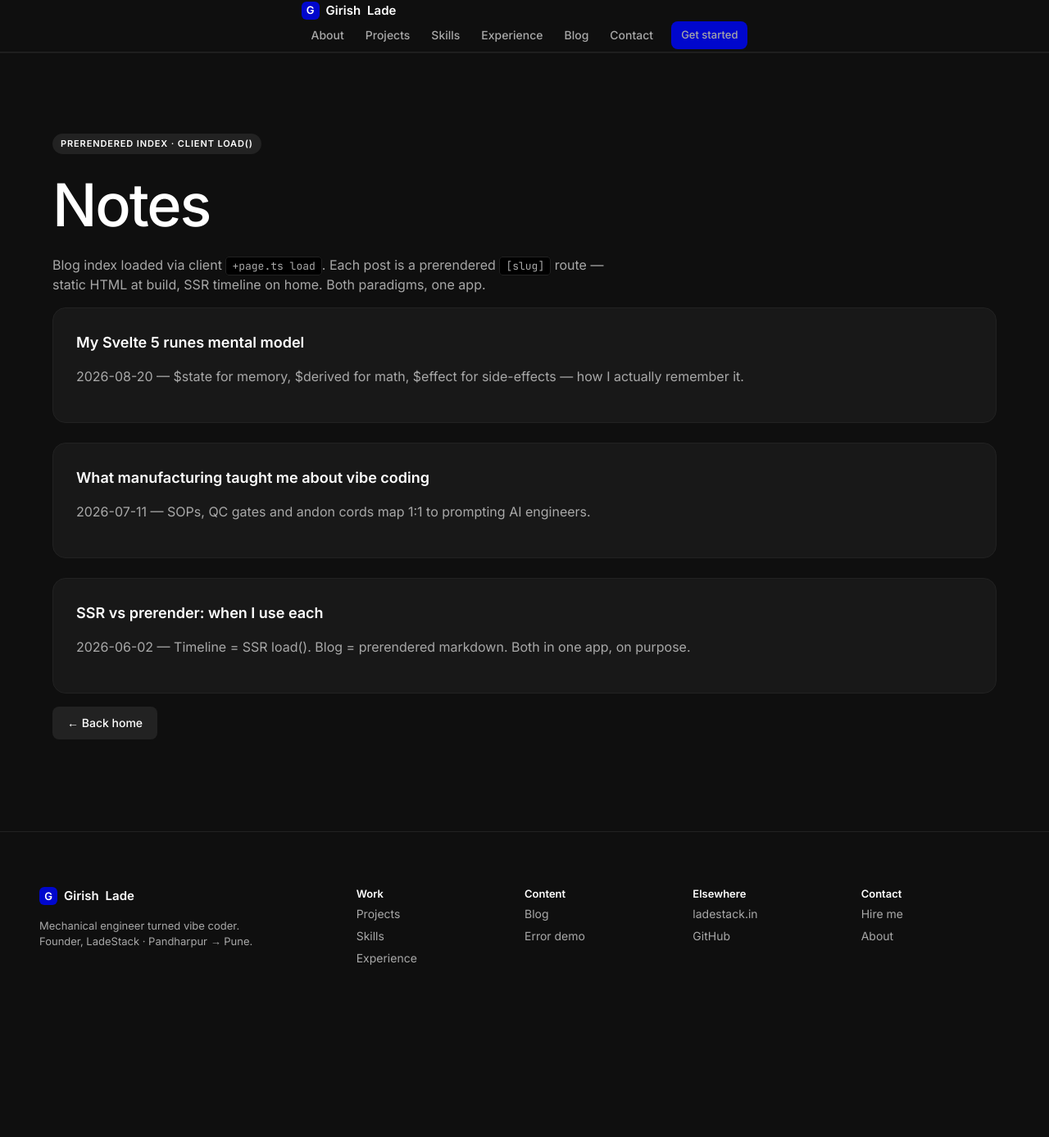
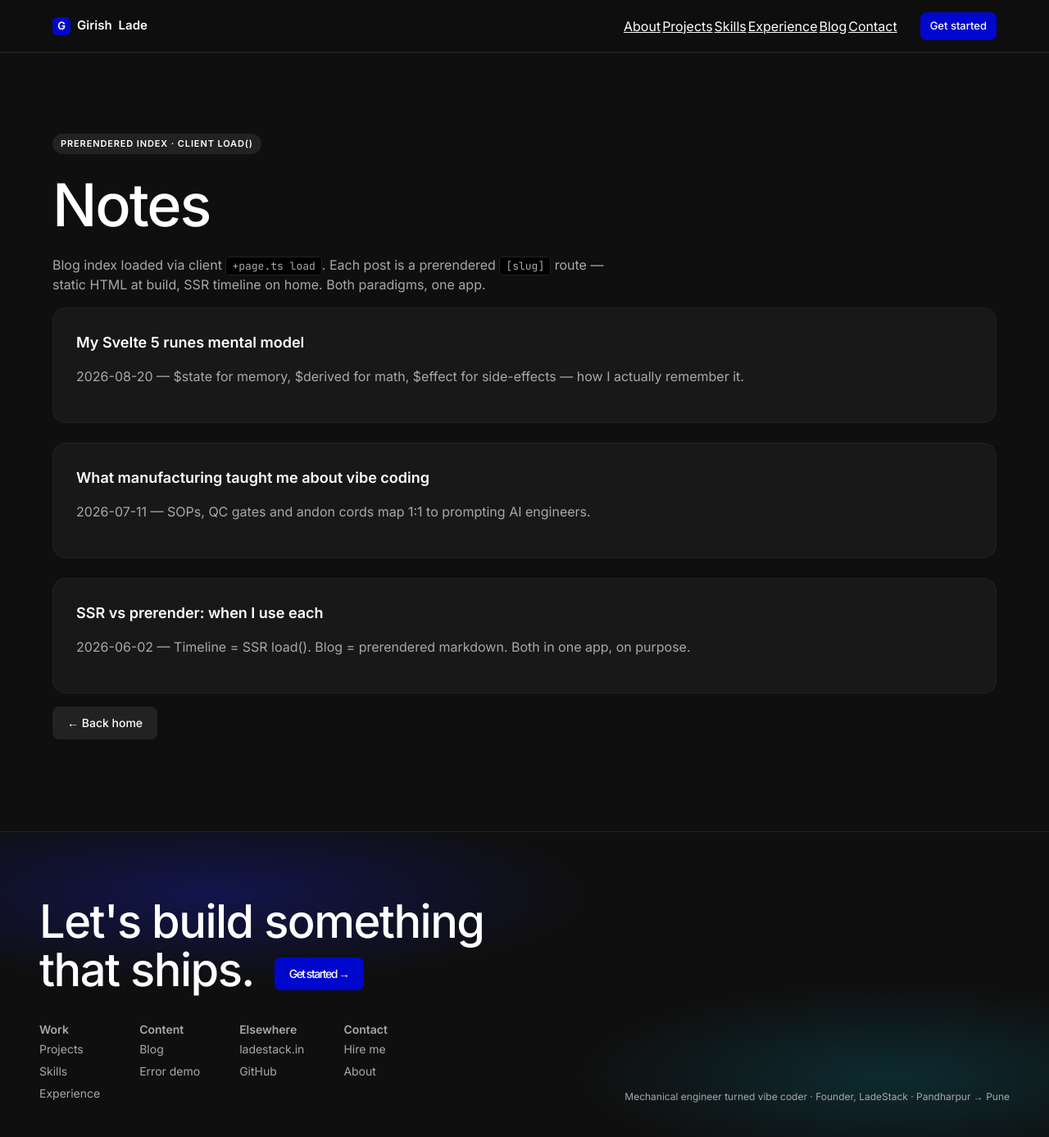
Before and after one commit to girishlade111/svelte-portfolio, a SvelteKit app: page /blog in a window 1280 px wide. Shown: the whole page at 82% size. Before the commit the page ends 1246 px from the top, so only its background shows below. Built offline with nearby package versions, Linux system fonts and the light colour scheme.

Commit message:
feat: add root layout and global theme stylesheet

```diff
--- a/src/routes/+layout.svelte
+++ b/src/routes/+layout.svelte
@@ -1,17 +1,21 @@
 <script lang="ts">
 	import '../theme.css';
-	import { initTheme, useTheme } from '$lib/theme';
+	import { initTheme } from '$lib/theme';
 	import { visits } from '$lib/stores';
 	import { onNavigate } from '$app/navigation';
 	import type { Snippet } from 'svelte';
 
 	let { children }: { children: Snippet } = $props();
 	initTheme();
-	const theme = useTheme();
+	let scrolled = $state(false);
+	let menuOpen = $state(false);
 
-	// Start the cross-tab visits counter client-side only (SSR-safe)
 	$effect(() => {
 		visits.start();
+		const onScroll = () => (scrolled = window.scrollY > 12);
+		onScroll();
+		window.addEventListener('scroll', onScroll, { passive: true });
+		return () => window.removeEventListener('scroll', onScroll);
 	});
 	// View Transitions API on route nav
 	onNavigate((navigation) => {
@@ -24,32 +28,33 @@
 	});
 </script>
 
-<nav class="top">
+<nav class="top" class:scrolled>
 	<div class="wrap">
 		<a class="brand" href="/"><span class="brand-mark">G</span>Girish<b>Lade</b></a>
-		<div class="links">
+		<div class="nav-links" class:menu-open={menuOpen}>
 			<a href="/#about">About</a>
 			<a href="/#projects">Projects</a>
 			<a href="/#skills">Skills</a>
 			<a href="/#experience">Experience</a>
 			<a href="/blog">Blog</a>
 			<a href="/#contact">Contact</a>
-			<a class="btn small" href="/#contact" style="margin-left:8px">Get started</a>
-			<button class="btn small ghost" onclick={() => theme.update((t) => (t === 'dark' ? 'light' : 'dark'))} style="display:none">
-				{$theme === 'dark' ? '☀ Light' : '◐ Dark'} · visits {$visits}
-			</button>
+		</div>
+		<div class="nav-cta">
+			<a class="btn small" href="/#contact">Get started</a>
+			<button class="btn small ghost" onclick={() => (menuOpen = !menuOpen)} aria-label="Menu" style="display:none">☰</button>
 		</div>
 	</div>
 </nav>
 
 <main>{@render children()}</main>
 
-<footer>
-	<div class="fgrid">
-		<div><a class="brand" href="/"><span class="brand-mark">G</span>Girish<b>Lade</b></a><p class="muted" style="font-size:13px;margin-top:12px">Mechanical engineer turned vibe coder.<br />Founder, LadeStack · Pandharpur → Pune.</p></div>
-		<div><b style="color:#fff;font-size:13px">Work</b><a href="/#projects">Projects</a><a href="/#skills">Skills</a><a href="/#experience">Experience</a></div>
-		<div><b style="color:#fff;font-size:13px">Content</b><a href="/blog">Blog</a><a href="/boom">Error demo</a></div>
-		<div><b style="color:#fff;font-size:13px">Elsewhere</b><a href="https://ladestack.in">ladestack.in</a><a href="https://github.com/girishlade111">GitHub</a></div>
-		<div><b style="color:#fff;font-size:13px">Contact</b><a href="/#contact">Hire me</a><a href="/#about">About</a></div>
+<footer class="modern">
+	<div class="footer-cta">Let's build something<br />that ships. <a class="btn" href="/#contact" style="vertical-align:middle;margin-left:12px">Get started →</a></div>
+	<div class="footer-clusters">
+		<div><b>Work</b><a href="/#projects">Projects</a><a href="/#skills">Skills</a><a href="/#experience">Experience</a></div>
+		<div><b>Content</b><a href="/blog">Blog</a><a href="/boom">Error demo</a></div>
+		<div><b>Elsewhere</b><a href="https://ladestack.in">ladestack.in</a><a href="https://github.com/girishlade111">GitHub</a></div>
+		<div><b>Contact</b><a href="/#contact">Hire me</a><a href="/#about">About</a></div>
+		<div style="margin-left:auto;align-self:end"><span class="muted" style="font-size:12px">Mechanical engineer turned vibe coder · Founder, LadeStack · Pandharpur → Pune</span></div>
 	</div>
 </footer>
--- a/src/theme.css
+++ b/src/theme.css
@@ -18,8 +18,13 @@ html { scroll-behavior: smooth; }
 body { margin: 0; background: var(--canvas); color: var(--body); font: 16px/1.5 'Inter','abcDiatype',ui-sans-serif,system-ui,sans-serif; -webkit-font-smoothing: antialiased; }
 a { color: var(--body-strong); }
 .wrap { max-width: 1200px; margin: 0 auto; padding: 0 24px; }
-nav.top { position: sticky; top: 0; z-index: 50; height: 64px; display:flex; align-items:center; background: var(--canvas); border-bottom: 1px solid var(--hairline); }
-.brand { font-weight: 600; font-size: 15px; color: var(--body-strong); text-decoration: none; display:flex; align-items:center; gap:8px; }
+nav.top { position: sticky; top: 0; z-index: 50; height: 64px; display:flex; align-items:center; background: color-mix(in srgb, var(--canvas) 82%, transparent); backdrop-filter: blur(14px) saturate(1.2); -webkit-backdrop-filter: blur(14px) saturate(1.2); border-bottom: 1px solid var(--hairline); transition: box-shadow .3s ease, background .3s ease; }
+nav.top.scrolled { box-shadow: 0 8px 32px rgba(0,0,0,.45), 0 1px 0 rgba(26,38,255,.25); background: color-mix(in srgb, var(--canvas) 88%, transparent); }
+nav.top .wrap { display:flex; align-items:center; justify-content:space-between; gap:16px; width:100%; flex:1; }
+.nav-links { margin-left:auto; display:flex; align-items:center; gap:2px; flex-wrap:wrap; }
+.nav-cta { margin-left:12px; display:flex; align-items:center; gap:8px; flex-shrink:0; }
+@media (max-width: 860px){ .nav-links a:not(.btn){ display:none; } .nav-links.menu-open a:not(.btn){ display:block; } .nav-links.menu-open{ position:absolute; top:64px; left:0; right:0; background:var(--card); flex-direction:column; align-items:stretch; padding:12px; border-bottom:1px solid var(--hairline); } }
+.brand { font-weight: 600; font-size: 15px; color: var(--body-strong); text-decoration: none; display:flex; align-items:center; gap:8px; order:-1; margin-right:auto; flex-shrink:0; }
 .brand b { color: var(--body-strong); }
 .brand-mark { width: 22px; height: 22px; border-radius: 6px; background: var(--primary); display:inline-flex; align-items:center; justify-content:center; color:#fff; font-size:13px; font-weight:600; }
 .links { margin-left: auto; display: flex; gap: 2px; align-items:center; flex-wrap: wrap; }
@@ -69,6 +74,15 @@ label { font-size:13px; font-weight:600; color:var(--muted); display:block; marg
 .timeline .dot{width:12px;height:12px;border-radius:50%;background:var(--primary);margin-left:-29px;float:left;margin-top:6px;box-shadow:0 0 0 4px rgba(0,7,205,.25);}
 .cap{font-size:12px;color:var(--muted);border:1px solid var(--hairline);border-radius:10px;padding:8px 12px;margin-top:12px;background:var(--canvas-deep);font-family:'JetBrains Mono',monospace;} .cap code{border:0;}
 .reveal{opacity:0;translate:0 18px;transition:opacity .6s ease,translate .6s ease;} .reveal.in{opacity:1;translate:0 0;}
+.card, .tpane { transition: transform .25s ease, border-color .25s ease, box-shadow .25s ease; }
+.card:hover { transform: translateY(-4px); border-color: var(--hairline-strong); box-shadow: 0 12px 32px rgba(0,0,0,.4); }
+.btn { transition: transform .18s ease, filter .18s ease; }
+.btn:hover { transform: translateY(-2px) scale(1.02); }
+.tpane.glow-pulse { animation: paneGlow 4s ease-in-out infinite; }
+.tpane.glow-pulse:nth-child(2){ animation-delay: 1s; } .tpane.glow-pulse:nth-child(3){ animation-delay: 2s; } .tpane.glow-pulse:nth-child(4){ animation-delay: 3s; }
+@keyframes paneGlow { 0%,100%{ box-shadow: 0 0 0 rgba(26,38,255,0);} 50%{ box-shadow: 0 0 24px rgba(26,38,255,.28); border-color: rgba(26,38,255,.5);} }
+.divider-line { height:1px; border:0; margin:0; background: linear-gradient(90deg, transparent, var(--primary-glow), var(--cyan), transparent); background-size: 200% 100%; animation: dividerSlide 6s linear infinite; opacity:.6; }
+@keyframes dividerSlide { 0%{background-position: 200% 0;} 100%{background-position: -200% 0;} }
 .cta-band{text-align:center;padding:96px 24px;position:relative;border-top:1px solid var(--hairline-soft);}
 .cta-band::before{content:'';position:absolute;left:50%;top:50%;transform:translate(-50%,-50%);width:min(800px,92%);height:420px;background:radial-gradient(ellipse 50% 55% at 50% 50%,rgba(26,38,255,.32),transparent 70%);pointer-events:none;}
 footer{border-top:1px solid var(--hairline);padding:64px 48px;color:var(--body);font-size:14px;background:var(--canvas);}
@@ -76,3 +90,34 @@ footer{border-top:1px solid var(--hairline);padding:64px 48px;color:var(--body);
 footer a{color:var(--body);text-decoration:none;display:block;padding:3px 0;} footer a:hover{color:#fff;}
 @media (max-width:820px){.fgrid{grid-template-columns:1fr 1fr;}}
 ::view-transition-old(root),::view-transition-new(root){animation-duration:.35s;}
+.orbit-wrap{display:grid;grid-template-columns:1.15fr .85fr;gap:24px;align-items:center;}
+@media(max-width:900px){.orbit-wrap{grid-template-columns:1fr;}}
+.orbit-stage{position:relative;aspect-ratio:1;max-width:520px;margin:0 auto;width:100%;}
+.orbit-ring{position:absolute;inset:0;border:1px dashed var(--hairline-strong);border-radius:50%;animation:spin 42s linear infinite;}
+.orbit-ring.r2{inset:13%;animation-duration:30s;animation-direction:reverse;}
+.orbit-ring.r3{inset:26%;animation-duration:22s;}
+.orbit-stage:hover .orbit-ring{animation-play-state:paused;}
+@keyframes spin{to{transform:rotate(360deg);}}
+.orbit-center{position:absolute;left:50%;top:50%;transform:translate(-50%,-50%);width:96px;height:96px;border-radius:50%;background:radial-gradient(circle at 35% 30%,var(--primary-glow),var(--primary) 70%);display:flex;align-items:center;justify-content:center;color:#fff;font-weight:600;box-shadow:0 0 40px rgba(26,38,255,.5);z-index:2;}
+.orbit-node{position:absolute;left:50%;top:50%;border-radius:50%;background:var(--card-elevated);border:1px solid var(--hairline-strong);color:#fff;font-size:11px;font-weight:600;display:flex;align-items:center;justify-content:center;text-align:center;cursor:pointer;z-index:3;padding:6px;transition:border-color .2s,box-shadow .2s;}
+.orbit-node:hover,.orbit-node.active{border-color:var(--primary-glow);box-shadow:0 0 18px rgba(26,38,255,.55);}
+.xp-track{position:relative;display:grid;gap:32px;margin-top:24px;}
+.xp-line{position:absolute;left:50%;top:0;bottom:0;width:2px;transform:translateX(-50%);background:linear-gradient(var(--primary-glow),var(--cyan));opacity:.7;}
+.xp-row{display:grid;grid-template-columns:1fr 1fr;gap:24px;position:relative;}
+.xp-row:nth-child(even) .xp-card{grid-column:2;}
+.xp-row:nth-child(odd) .xp-card{grid-column:1;text-align:right;}
+.xp-dot{position:absolute;left:50%;top:28px;transform:translateX(-50%);width:14px;height:14px;border-radius:50%;background:var(--primary);box-shadow:0 0 0 5px rgba(0,7,205,.25);z-index:1;}
+.xp-stat{display:inline-block;margin-top:8px;font-size:12px;font-weight:600;color:#fff;background:rgba(0,7,205,.4);border:1px solid var(--primary-glow);padding:3px 10px;border-radius:9999px;}
+@media(max-width:820px){.xp-row{grid-template-columns:1fr;}.xp-row:nth-child(even) .xp-card,.xp-row:nth-child(odd) .xp-card{grid-column:1;text-align:left;}.xp-line{left:7px;}.xp-dot{left:7px;}}
+footer.modern{position:relative;overflow:hidden;padding:80px 48px 40px;}
+footer.modern::before{content:'';position:absolute;inset:0;background:radial-gradient(ellipse 60% 50% at 20% 20%,rgba(26,38,255,.25),transparent 60%),radial-gradient(ellipse 50% 50% at 85% 80%,rgba(0,212,255,.14),transparent 60%);pointer-events:none;}
+.footer-cta{font-size:clamp(32px,5vw,56px);font-weight:500;letter-spacing:-1.5px;color:#fff;line-height:1.05;position:relative;z-index:1;max-width:1200px;margin:0 auto 32px;}
+.footer-clusters{display:flex;gap:48px;flex-wrap:wrap;position:relative;z-index:1;max-width:1200px;margin:0 auto;}
+.bento{display:grid;grid-template-columns:1.4fr 1fr 1fr;grid-template-areas:"manifesto stat1 stat2" "manifesto qa qa";gap:16px;margin-top:16px;}
+.bento-manifesto{grid-area:manifesto;}.bento-s1{grid-area:stat1;}.bento-s2{grid-area:stat2;}.bento-qa{grid-area:qa;}
+@media(max-width:900px){.bento{grid-template-columns:1fr 1fr;grid-template-areas:"manifesto manifesto" "stat1 stat2" "qa qa";}}
+@media(max-width:600px){.bento{grid-template-columns:1fr;grid-template-areas:"manifesto" "stat1" "stat2" "qa";}}
+.toggle-switch{width:64px;height:32px;border-radius:9999px;background:var(--card-elevated);border:1px solid var(--hairline-strong);position:relative;cursor:pointer;transition:background .25s;flex-shrink:0;padding:0;}
+.toggle-switch::after{content:'';position:absolute;top:3px;left:3px;width:24px;height:24px;border-radius:50%;background:var(--muted);transition:transform .25s,background .25s;}
+.toggle-switch[aria-checked="true"]{background:var(--primary);}
+.toggle-switch[aria-checked="true"]::after{transform:translateX(32px);background:#fff;}
```
